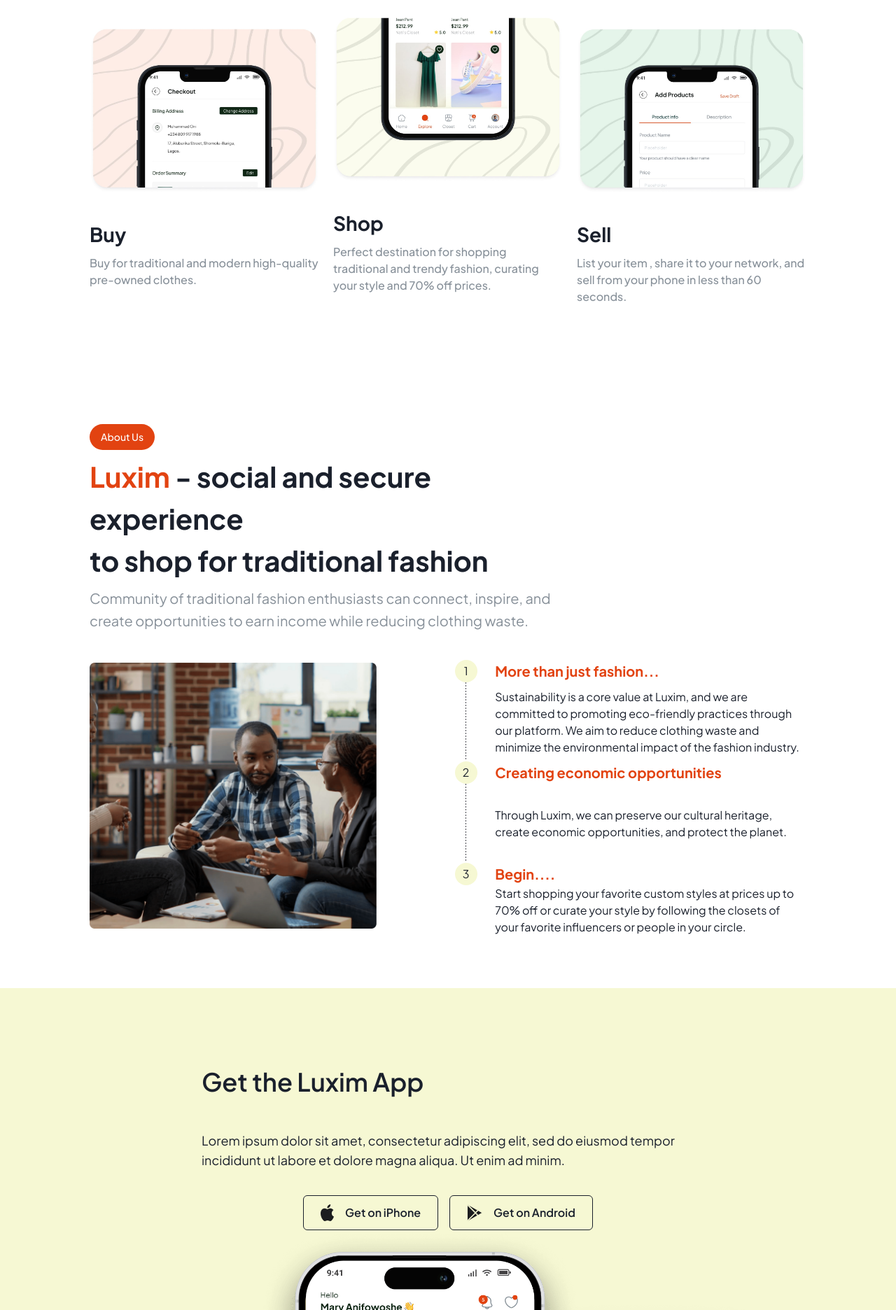
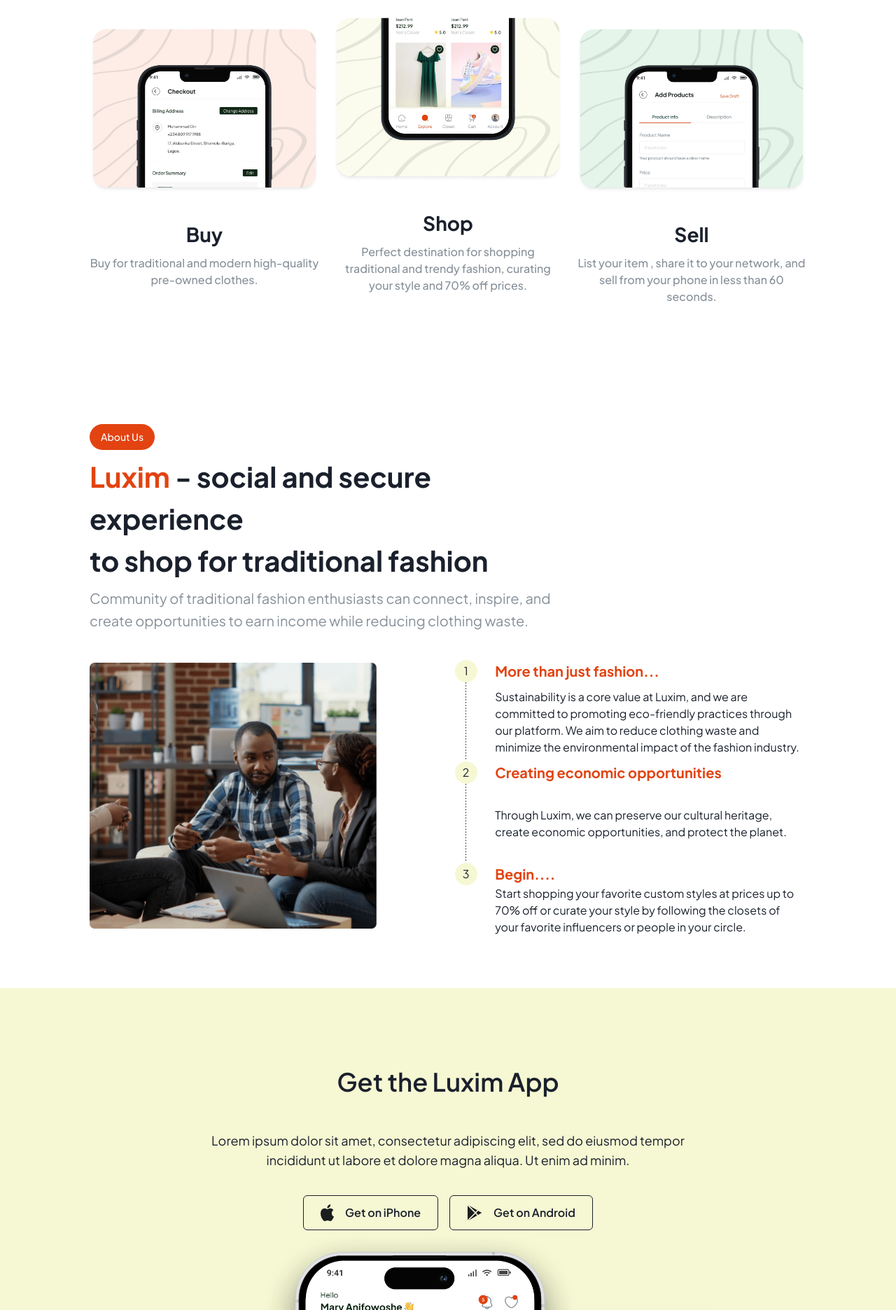
Before and after one commit to LUXIMAPP/luxim-website, a Next.js app: page / in a window 1280 px wide. Shown: the part 868-2740 px from the top of the page at 70% size. Built offline with nearby package versions, Linux system fonts and the light colour scheme; a web font is replaced by a local one.

Commit message:
modified text alignment

```diff
--- a/components/Footer.jsx
+++ b/components/Footer.jsx
@@ -11,7 +11,10 @@
 import youtube from '../public/footer/YouTube logo.svg';
 import Wrapper from './Wrapper';
 
-const Footer = () => (
+const Footer = () => {
+  const date = new Date();
+  const currentYear = (date.getFullYear());
+  return (
     <Box bg="brand.primary1" pt={20} pb={16} id="contact">
       <Wrapper>
         <Box
@@ -59,7 +62,7 @@
         </Box>
         <Box pt={8}>
           <Box display="flex" justifyContent="space-between" pb={4}>
-          <Text color="brand.lemon">©2023 Luxim Inc. All rights reserved</Text>
+            <Text color="brand.lemon">{`©${currentYear} Luxim Inc. All rights reserved`}</Text>
             <Box display="flex" gap={4}>
               {[
                 { logo: facebook, link: '#', alt: 'Facebook icon logo' },
@@ -89,5 +92,6 @@
       </Wrapper>
     </Box>
   );
+};
 
 export default Footer;
--- a/components/Navbar.jsx
+++ b/components/Navbar.jsx
@@ -65,7 +65,7 @@
                 key={list}
               >
                 <Image src={play} alt="play icon" />
-                <Link href={`${list.link}`}>
+                <Link href={`${list.link}`} key={list.title}>
                   <a className="text-black">{list.title}</a>
                 </Link>
               </AppButton>
--- a/pageSections/homePage/CAT.jsx
+++ b/pageSections/homePage/CAT.jsx
@@ -13,7 +13,7 @@
     <Box pt={28} mt={35} bg="brand.lemon">
       <Wrapper>
         <Box width="55vw" margin="0 auto">
-          <Box mb={9}>
+          <Box mb={9} textAlign="center">
             <Text
               fontWeight="600"
               fontSize="36px"
--- a/pageSections/homePage/CTADescription.jsx
+++ b/pageSections/homePage/CTADescription.jsx
@@ -32,7 +32,7 @@
               alt={`${card.label} card call to action section image`}
             />
           </Box>
-          <Box>
+          <Box textAlign="center">
             <Text fontWeight="700" fontSize="28px" mt={8} mb={2}>
               {card.label}
             </Text>
```
Lines whose indentation alone changed are shown as unchanged.
